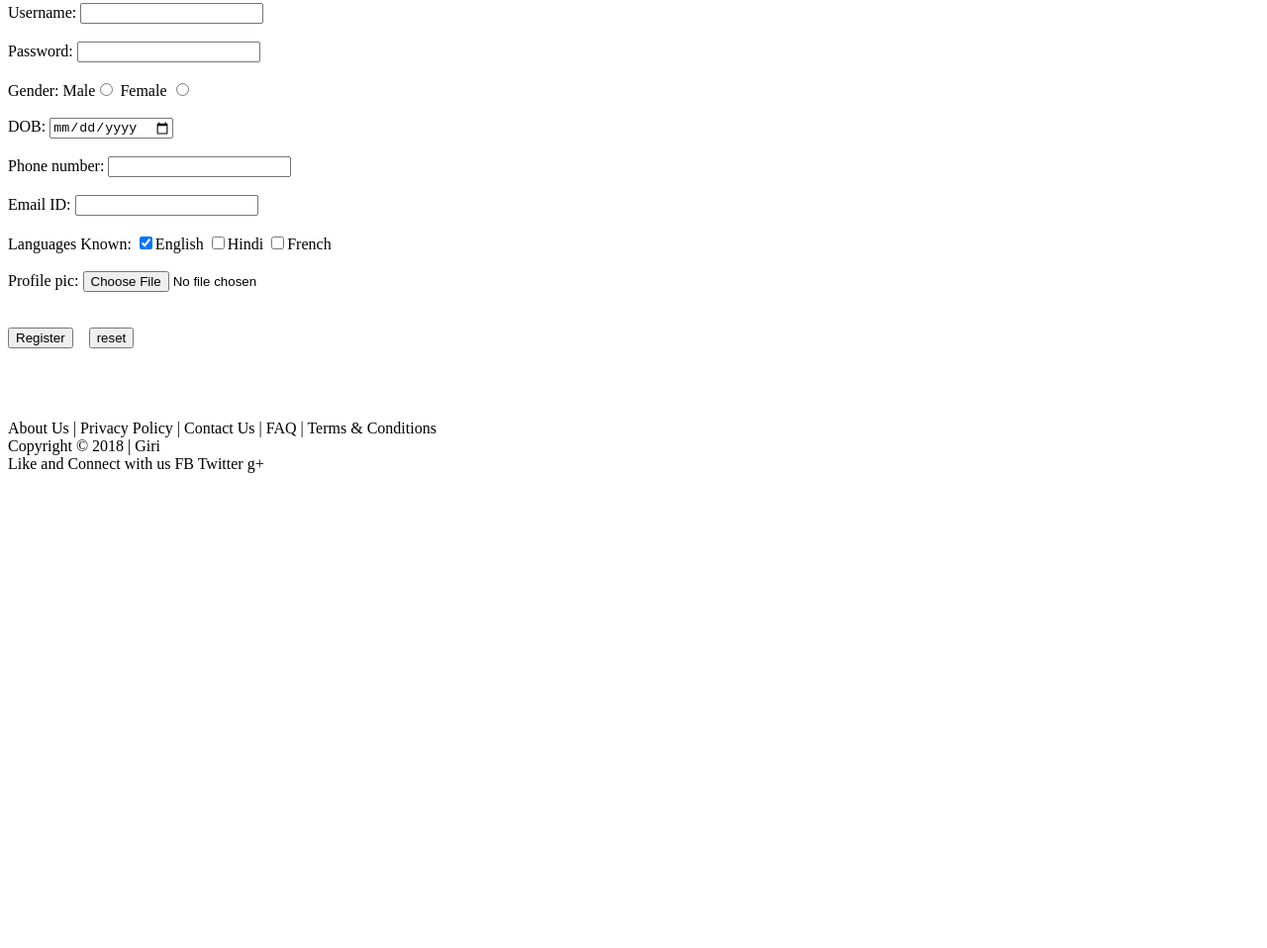
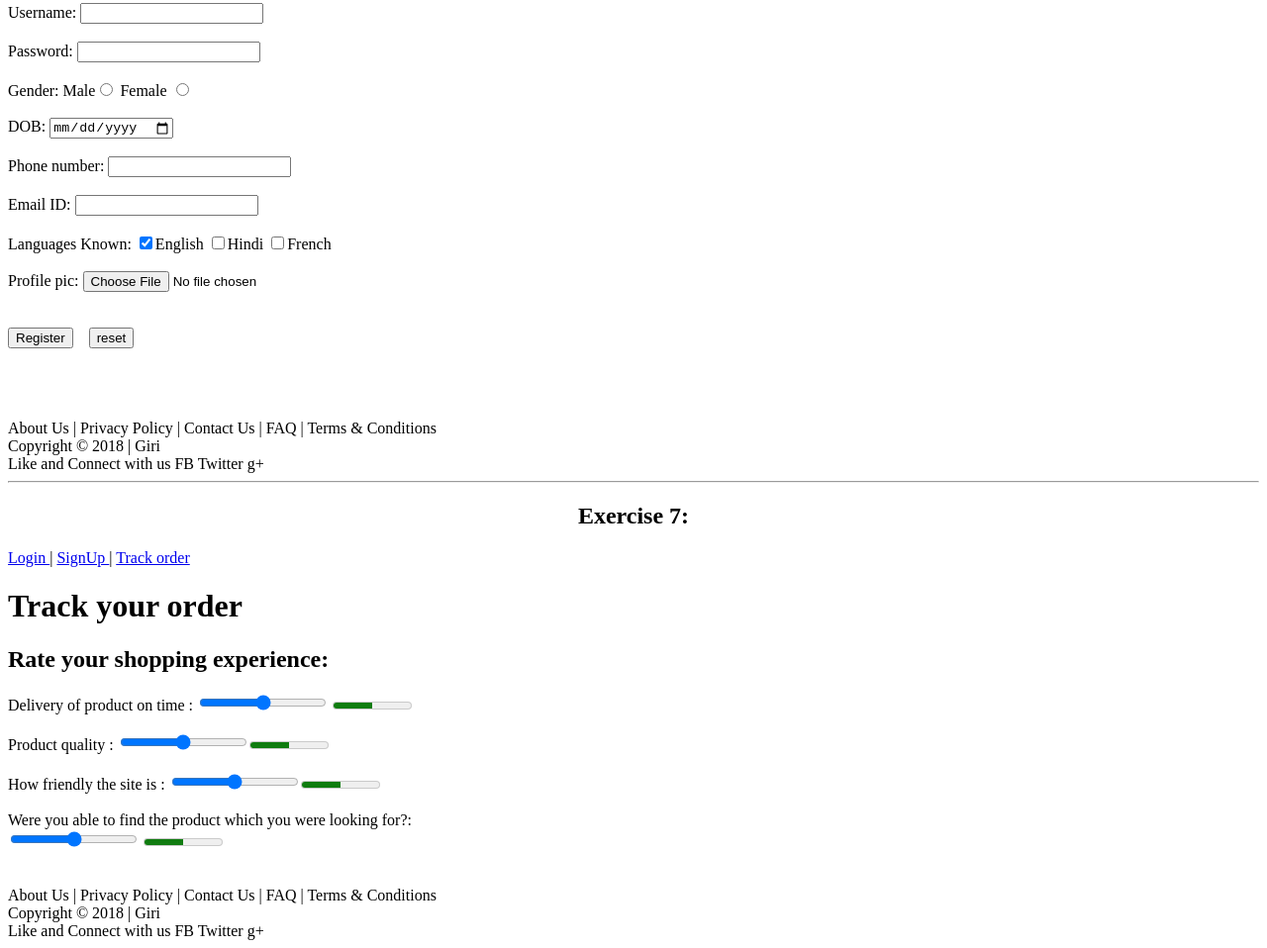
Before and after one commit to anildev26/Html5-practise, a plain HTML site: page form-element/creating-form-element.html in a window 1280 px wide. Shown: the part 3738-4696 px from the top of the page at 99% size. Before the commit the page ends 4224 px from the top, so only its background shows below. Drawn offline with Linux system fonts and the light colour scheme.

```diff
--- a/form-element/creating-form-element.html
+++ b/form-element/creating-form-element.html
@@ -440,5 +440,44 @@
         <nav> About Us | Privacy Policy | Contact Us | FAQ | Terms & Conditions </nav> Copyright &copy; 2018 | Giri
     </footer>
     <aside> Like and Connect with us FB Twitter g+ </aside>
+<hr>
+    <h2 style="text-align: center;">Exercise 7:</h2>
+    <header>
+        <nav>
+            <a href="Login.html"> Login </a> |
+            <a href="Signup.html"> SignUp </a> |
+            <a href="TrackOrder.html"> Track order </a>
+        </nav>
+        <h1>Track your order</h1>
+    </header>
+
+    <article>
+        <h2>Rate your shopping experience:</h2>
+
+        <form oninput="M1.value = parseInt(R1.value); M2.value = parseInt(R2.value); M3.value = parseInt(R3.value); M4.value = parseInt(R4.value);">
+            <!-- Add range element with id="R1" and meter element with id="M1" -->
+            Delivery of product on time : <input type="range" id="R1" min="0" max="100" value="50"/> <meter id="M1" min="0" max="100" value="50" ></meter><br/><br/>
+
+            <!-- Add range element with id="R2" and meter element with id="M2" -->
+            Product quality : <input type="range" id="R2" min="0" max="100" value="50"/><meter id="M2" min="0" max="100" value="50" >60 of 100</meter><br/><br/>
+
+            <!-- Add range element with id="R3" and meter element with id="M3" -->
+            How friendly the site is : <input type="range" id="R3" min="0" max="100" value="50"/><meter id="M3" min="0" max="100" value="50" >20 of 100</meter><br/><br>
+
+            <!-- Add range element with id="R4" and meter element with id="M4" -->
+            Were you able to find the product which you were looking for?: <br>
+            <input type="range" id="R4" min="0" max="100" value="50"/> <meter id="M4" min="0" max="100" value="50" ></meter><br/><br/><br>
+        </form>
+    </article>
+
+    <footer>
+        <nav> About Us | Privacy Policy | Contact Us | FAQ | Terms & Conditions </nav>
+        Copyright &copy; 2018 | Giri
+    </footer>
+
+    <aside>
+        Like and Connect with us FB Twitter g+
+    </aside>
+
 </body>
 </html>
```
